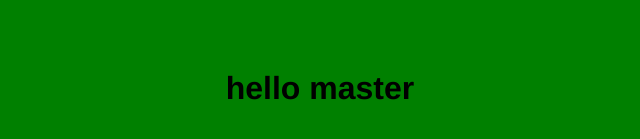
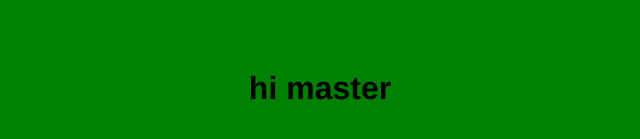
Before and after one commit to ArbiaJelassi/test, a plain HTML site: page index.html in a window 1280 px wide. Shown: the part 271-410 px from the top of the page, without its empty margins (328-968 px from the left). Drawn offline with Linux system fonts and the light colour scheme.

Commit message:
hello master->hi master

```diff
--- a/index.html
+++ b/index.html
@@ -23,6 +23,6 @@
 	</style>
 
 	<body>
-		<h1>hello master</h1>
+		<h1>hi master</h1>
 	</body>
 </html>
```
